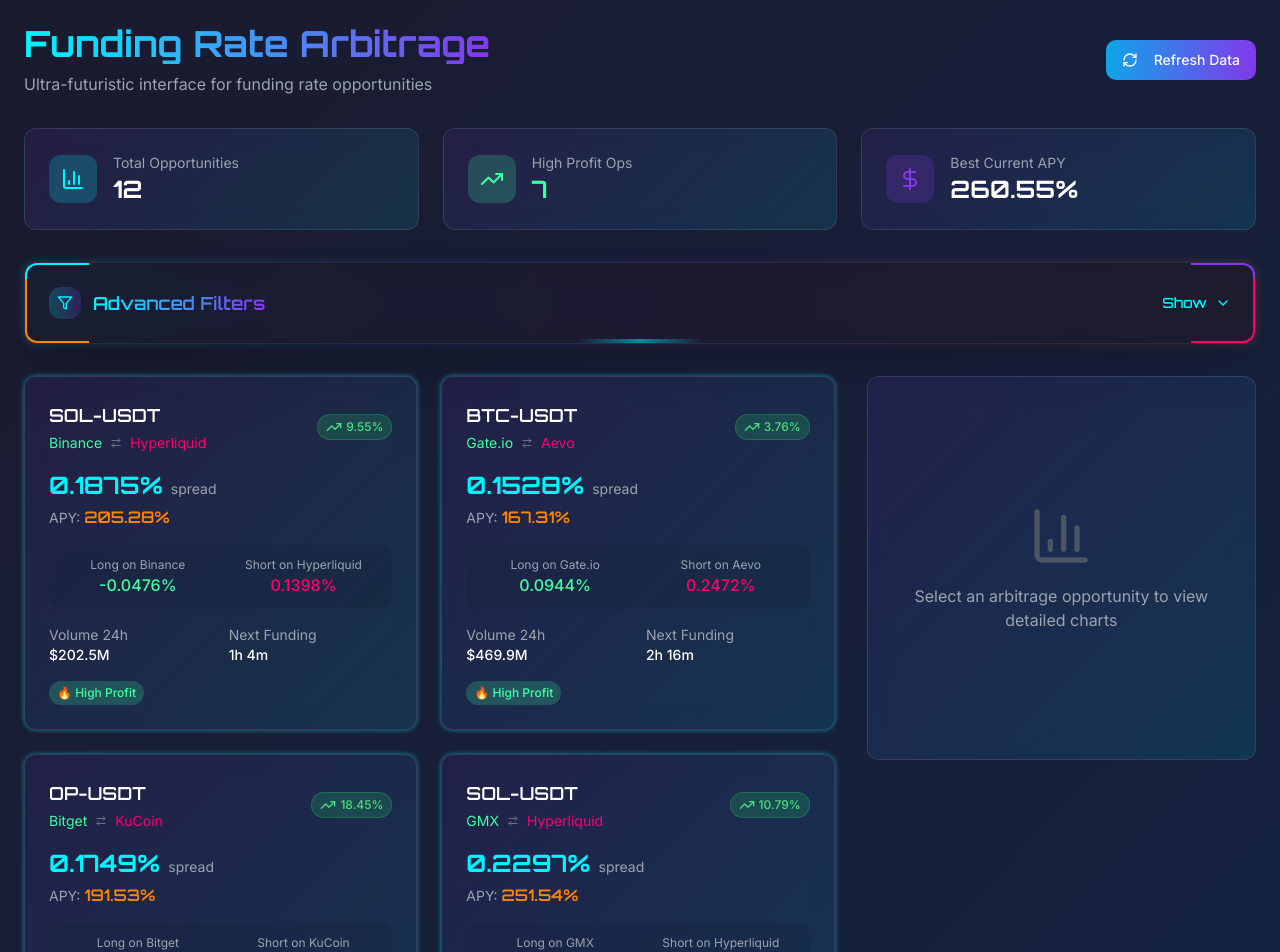
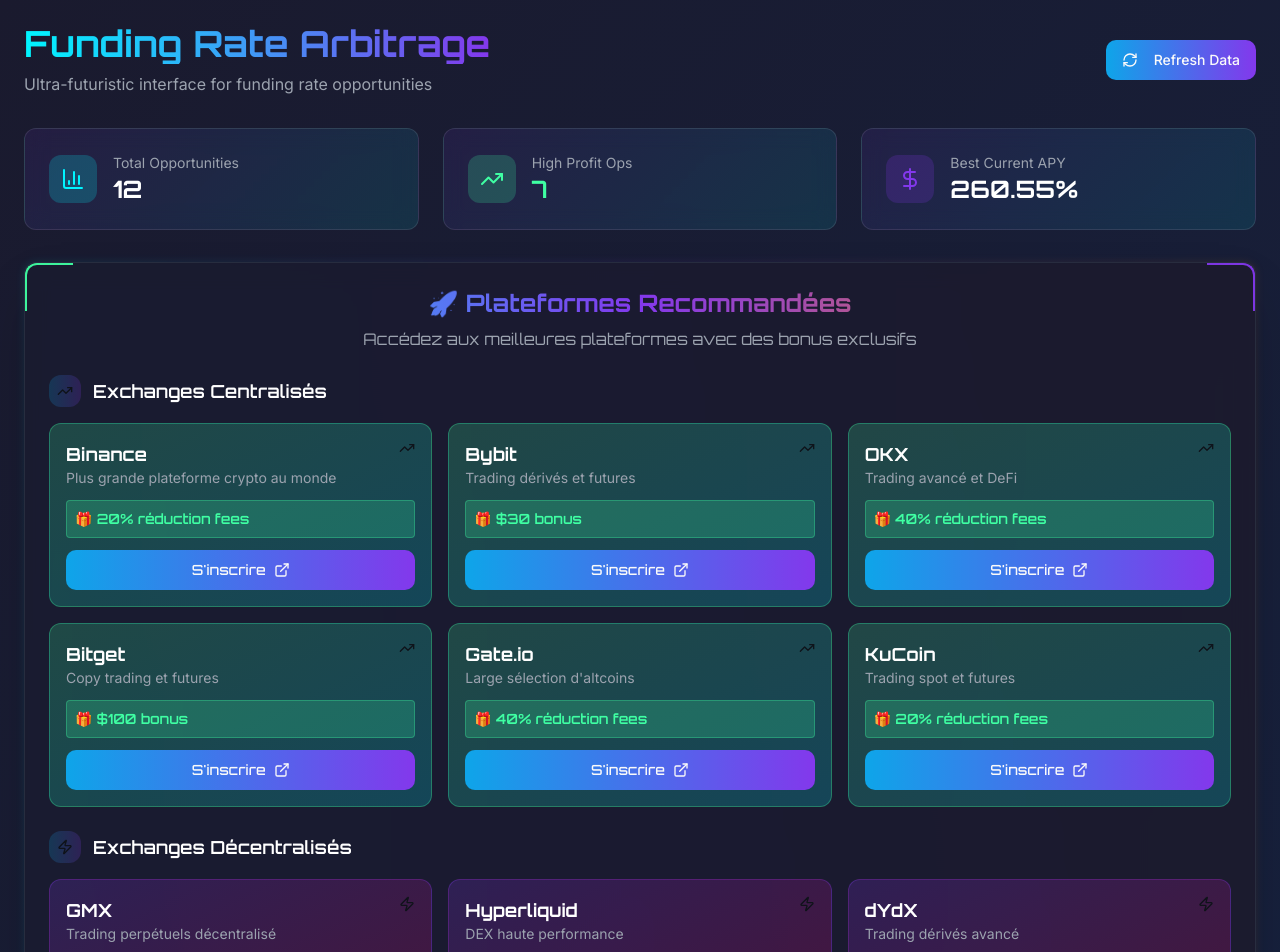
Before and after one commit to Brokendod/opesia-arbitrage-new, a React (Vite) app: page / in a window 1280 px wide. Shown: the top 952 px of the page. Built offline with nearby package versions, Linux system fonts and the light colour scheme.

Commit message:
Add referral links
Integrate referral links for all platforms, as the sole revenue source.

```diff
--- a/src/components/Dashboard.tsx
+++ b/src/components/Dashboard.tsx
@@ -1,8 +1,8 @@
-
 import React, { useState, useEffect } from 'react';
 import FundingRateCard from './FundingRateCard';
 import FundingRateChart from './FundingRateChart';
 import ArbitrageFilters from './ArbitrageFilters';
+import ReferralLinks from './ReferralLinks';
 import { Button } from '@/components/ui/button';
 import { RefreshCw, BarChart3, DollarSign, TrendingUp } from 'lucide-react';
 
@@ -198,6 +198,9 @@ const Dashboard: React.FC = () => {
         </div>
       </div>
 
+      {/* Referral Links Section */}
+      <ReferralLinks />
+
       {/* Filters */}
       <ArbitrageFilters
         searchTerm={searchTerm}
--- /dev/null
+++ b/src/components/ReferralLinks.tsx
@@ -0,0 +1,227 @@
+
+import React from 'react';
+import { ExternalLink, Star, Zap, TrendingUp } from 'lucide-react';
+import { Button } from '@/components/ui/button';
+
+interface ReferralPlatform {
+  name: string;
+  url: string;
+  logo?: string;
+  category: 'cex' | 'dex' | 'premium';
+  bonus?: string;
+  description: string;
+}
+
+const referralPlatforms: ReferralPlatform[] = [
+  // CEX Platforms
+  {
+    name: 'Binance',
+    url: '#', // Remplacez par votre lien de parrainage
+    category: 'cex',
+    bonus: '20% réduction fees',
+    description: 'Plus grande plateforme crypto au monde'
+  },
+  {
+    name: 'Bybit',
+    url: '#', // Remplacez par votre lien de parrainage
+    category: 'cex',
+    bonus: '$30 bonus',
+    description: 'Trading dérivés et futures'
+  },
+  {
+    name: 'OKX',
+    url: '#', // Remplacez par votre lien de parrainage
+    category: 'cex',
+    bonus: '40% réduction fees',
+    description: 'Trading avancé et DeFi'
+  },
+  {
+    name: 'Bitget',
+    url: '#', // Remplacez par votre lien de parrainage
+    category: 'cex',
+    bonus: '$100 bonus',
+    description: 'Copy trading et futures'
+  },
+  {
+    name: 'Gate.io',
+    url: '#', // Remplacez par votre lien de parrainage
+    category: 'cex',
+    bonus: '40% réduction fees',
+    description: 'Large sélection d\'altcoins'
+  },
+  {
+    name: 'KuCoin',
+    url: '#', // Remplacez par votre lien de parrainage
+    category: 'cex',
+    bonus: '20% réduction fees',
+    description: 'Trading spot et futures'
+  },
+  // DEX Platforms
+  {
+    name: 'GMX',
+    url: '#', // Remplacez par votre lien de parrainage
+    category: 'dex',
+    bonus: 'Réduction fees',
+    description: 'Trading perpétuels décentralisé'
+  },
+  {
+    name: 'Hyperliquid',
+    url: '#', // Remplacez par votre lien de parrainage
+    category: 'dex',
+    bonus: 'Points bonus',
+    description: 'DEX haute performance'
+  },
+  {
+    name: 'dYdX',
+    url: '#', // Remplacez par votre lien de parrainage
+    category: 'dex',
+    bonus: 'Réduction fees',
+    description: 'Trading dérivés avancé'
+  },
+  // Premium Tools
+  {
+    name: 'TradingView',
+    url: '#', // Remplacez par votre lien de parrainage
+    category: 'premium',
+    bonus: '30 jours gratuits',
+    description: 'Analyse technique professionnelle'
+  }
+];
+
+const ReferralLinks: React.FC = () => {
+  const getCategoryIcon = (category: string) => {
+    switch (category) {
+      case 'cex': return <TrendingUp className="w-4 h-4" />;
+      case 'dex': return <Zap className="w-4 h-4" />;
+      case 'premium': return <Star className="w-4 h-4" />;
+      default: return <ExternalLink className="w-4 h-4" />;
+    }
+  };
+
+  const getCategoryColor = (category: string) => {
+    switch (category) {
+      case 'cex': return 'from-neon-green/20 to-neon-cyan/20 border-neon-green/30';
+      case 'dex': return 'from-neon-purple/20 to-neon-pink/20 border-neon-purple/30';
+      case 'premium': return 'from-neon-orange/20 to-neon-yellow/20 border-neon-orange/30';
+      default: return 'from-gray-500/20 to-gray-600/20 border-gray-500/30';
+    }
+  };
+
+  const getCategoryTitle = (category: string) => {
+    switch (category) {
+      case 'cex': return 'Exchanges Centralisés';
+      case 'dex': return 'Exchanges Décentralisés';
+      case 'premium': return 'Outils Premium';
+      default: return 'Autres';
+    }
+  };
+
+  const groupedPlatforms = referralPlatforms.reduce((acc, platform) => {
+    if (!acc[platform.category]) {
+      acc[platform.category] = [];
+    }
+    acc[platform.category].push(platform);
+    return acc;
+  }, {} as Record<string, ReferralPlatform[]>);
+
+  return (
+    <div className="relative">
+      {/* Background with animated border */}
+      <div className="absolute inset-0 bg-gradient-to-r from-neon-cyan/10 via-neon-purple/10 to-neon-orange/10 rounded-xl blur-sm"></div>
+      <div className="relative bg-dark-100/90 backdrop-blur-md border border-gray-700/50 rounded-xl p-6 shadow-2xl">
+        {/* Animated corner accents */}
+        <div className="absolute top-0 left-0 w-12 h-12 border-l-2 border-t-2 border-neon-green rounded-tl-xl animate-pulse"></div>
+        <div className="absolute top-0 right-0 w-12 h-12 border-r-2 border-t-2 border-neon-purple rounded-tr-xl animate-pulse"></div>
+        <div className="absolute bottom-0 left-0 w-12 h-12 border-l-2 border-b-2 border-neon-orange rounded-bl-xl animate-pulse"></div>
+        <div className="absolute bottom-0 right-0 w-12 h-12 border-r-2 border-b-2 border-neon-cyan rounded-br-xl animate-pulse"></div>
+
+        {/* Header */}
+        <div className="mb-6 text-center">
+          <h3 className="font-orbitron font-bold text-2xl bg-gradient-to-r from-neon-cyan via-neon-purple to-neon-orange bg-clip-text text-transparent mb-2">
+            🚀 Plateformes Recommandées
+          </h3>
+          <p className="text-gray-400 font-orbitron">
+            Accédez aux meilleures plateformes avec des bonus exclusifs
+          </p>
+        </div>
+
+        {/* Platform Categories */}
+        <div className="space-y-6">
+          {Object.entries(groupedPlatforms).map(([category, platforms]) => (
+            <div key={category}>
+              <div className="flex items-center gap-3 mb-4">
+                <div className="p-2 bg-gradient-to-r from-techno-500/20 to-neon-purple/20 rounded-lg">
+                  {getCategoryIcon(category)}
+                </div>
+                <h4 className="font-orbitron font-semibold text-lg text-white">
+                  {getCategoryTitle(category)}
+                </h4>
+              </div>
+
+              <div className="grid grid-cols-1 md:grid-cols-2 lg:grid-cols-3 gap-4">
+                {platforms.map((platform) => (
+                  <div
+                    key={platform.name}
+                    className={`relative overflow-hidden rounded-lg border bg-gradient-to-br ${getCategoryColor(platform.category)} p-4 transition-all duration-300 hover:scale-105 hover:shadow-lg hover:shadow-neon-cyan/20 group`}
+                  >
+                    {/* Hover effect overlay */}
+                    <div className="absolute inset-0 bg-gradient-to-r from-neon-cyan/5 to-neon-purple/5 opacity-0 group-hover:opacity-100 transition-opacity duration-300"></div>
+
+                    <div className="relative z-10">
+                      <div className="flex items-start justify-between mb-3">
+                        <div>
+                          <h5 className="font-orbitron font-bold text-white text-lg">
+                            {platform.name}
+                          </h5>
+                          <p className="text-gray-400 text-sm">
+                            {platform.description}
+                          </p>
+                        </div>
+                        {getCategoryIcon(platform.category)}
+                      </div>
+
+                      {platform.bonus && (
+                        <div className="mb-3 p-2 bg-neon-green/20 rounded border border-neon-green/30">
+                          <p className="text-neon-green font-orbitron font-semibold text-sm">
+                            🎁 {platform.bonus}
+                          </p>
+                        </div>
+                      )}
+
+                      <Button
+                        asChild
+                        className="w-full bg-gradient-to-r from-techno-500 to-neon-purple hover:from-techno-600 hover:to-neon-purple/80 transition-all duration-300 font-orbitron"
+                      >
+                        <a
+                          href={platform.url}
+                          target="_blank"
+                          rel="noopener noreferrer"
+                          className="flex items-center justify-center gap-2"
+                        >
+                          S'inscrire
+                          <ExternalLink className="w-4 h-4" />
+                        </a>
+                      </Button>
+                    </div>
+                  </div>
+                ))}
+              </div>
+            </div>
+          ))}
+        </div>
+
+        {/* Bottom disclaimer */}
+        <div className="mt-6 pt-4 border-t border-gray-700/50 text-center">
+          <p className="text-gray-500 text-xs font-orbitron">
+            ⚡ En utilisant ces liens, vous soutenez le développement de cette plateforme
+          </p>
+        </div>
+
+        {/* Bottom glow effect */}
+        <div className="absolute bottom-0 left-1/2 transform -translate-x-1/2 w-32 h-1 bg-gradient-to-r from-transparent via-neon-cyan to-transparent opacity-50"></div>
+      </div>
+    </div>
+  );
+};
+
+export default ReferralLinks;
```
